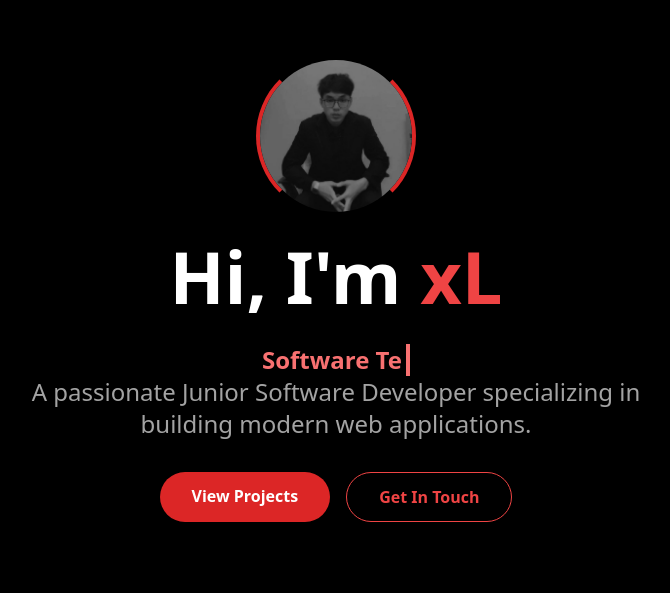
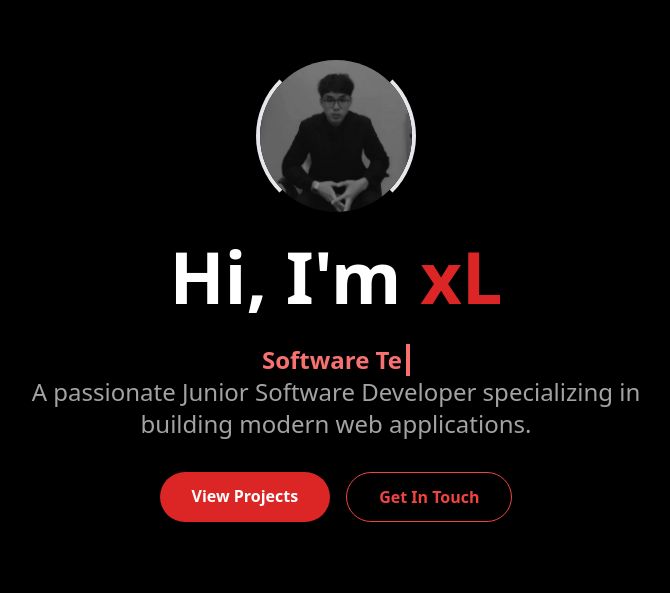
Before and after one commit to ThomaxMerlin/main-portfolio, a React (Create React App) app: page / in a window 1280 px wide. Shown: the part 207-800 px from the top of the page, without its empty margins (304-974 px from the left). Built offline with nearby package versions, Linux system fonts and the light colour scheme.

Commit message:
Update Hero.js

```diff
--- a/src/components/Hero.js
+++ b/src/components/Hero.js
@@ -67,12 +67,12 @@ const Hero = () => {
         className="flex flex-col items-center justify-center min-h-screen text-center"
       >
         <img
-          className="w-40 h-40 rounded-full mb-6 border-4 border-x-red-600 border-y-black shadow-lg animate-fade-in-up"
+          className="w-40 h-40 rounded-full mb-6 border-4  border-y-black shadow-lg animate-fade-in-up"
           src={Profile}
           alt="xL's Profile Picture"
         />
         <h1 className="text-5xl sm:text-7xl font-extrabold mb-4 animate-fade-in-up">
-          Hi, I'm <span className="text-red-500">xL</span>
+          Hi, I'm <span className="text-red-600">xL</span>
         </h1>
         <Typewriter
           words={[
```
